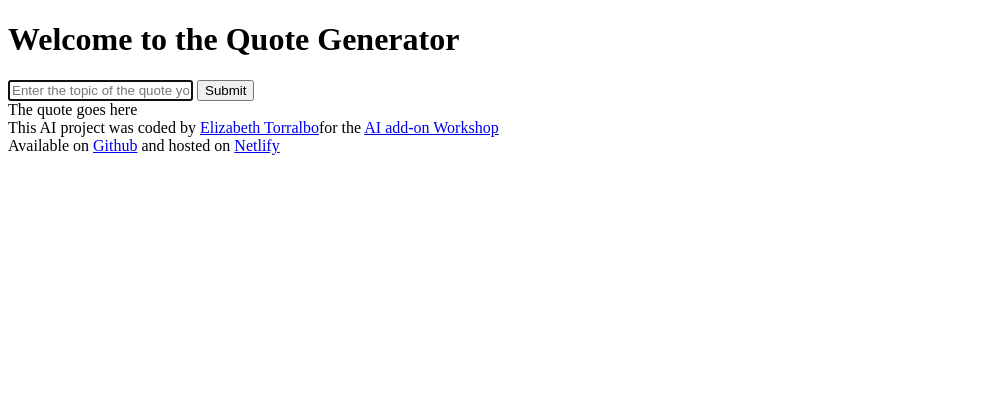
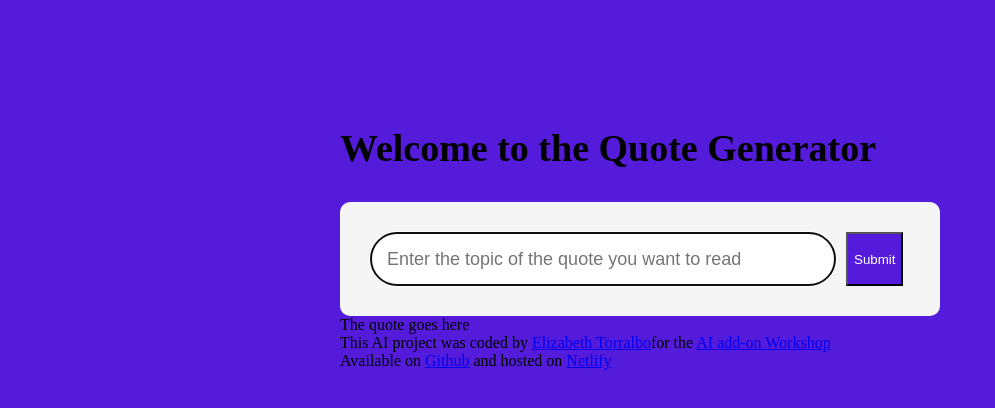
Before and after one commit to eliztorr/quote-generator, a plain HTML site: page index.html in a window 1280 px wide. Shown: the whole page, without its empty margins (0-995 px from the left). Drawn offline with Linux system fonts and the light colour scheme; files that its build step writes are made by us from their sources.

Commit message:
added css

```diff
--- a/index.html
+++ b/index.html
@@ -7,6 +7,7 @@
     <title>Quote Generator</title>
   </head>
   <body>
+    <div class="container">
       <header>
         <h1>Welcome to the Quote Generator</h1>
       </header>
@@ -18,10 +19,11 @@
             autofocus
             required
             autocomplete="off"
+            class="instructions"
           />
-        <input type="submit" />
+          <input type="submit" class="submit-button" />
         </form>
-      <div>The quote goes here</div>
+        <div class="quote">The quote goes here</div>
       </main>
 
       <footer>
@@ -29,7 +31,9 @@
         <a href="https://www.linkedin.com/in/eliztorr/" target="_blank"
           >Elizabeth Torralbo</a
         >for the
-      <a href="https://www.shecodes.io/" target="_blank"> AI add-on Workshop</a>
+        <a href="https://www.shecodes.io/" target="_blank">
+          AI add-on Workshop</a
+        >
         <br />
         Available on
         <a href="https://github.com/eliztorr/quote-generator" target="_blank"
@@ -38,6 +42,7 @@
         and hosted on
         <a href="https://ai-quote-generator-dec-2023.netlify.app/">Netlify</a>
       </footer>
+    </div>
     <script src="src/index.js"></script>
   </body>
 </html>
--- a/src/style.css
+++ b/src/style.css
@@ -0,0 +1,39 @@
+body {
+  background-color: #551bdb;
+}
+.container {
+  margin: 120px auto;
+  max-width: 600px;
+}
+form {
+  padding: 30px;
+  background-color: whitesmoke;
+  border-radius: 10px;
+  display: flex;
+}
+header {
+  margin-bottom: 20px;
+}
+h1 {
+  font-weight: 900;
+  font-size: 38px;
+  line-height: 1.5;
+}
+.instructions {
+  padding: 16px;
+  border: 1px solid rgba(39, 66, 0.5);
+  width: 80%;
+  font-size: 18px;
+  border-radius: 50px;
+  line-height: 20px;
+  color: #274589;
+}
+.poem {
+  font-size: 14px;
+  background-color: white;
+}
+.submit-button {
+  margin-left: 10px;
+  background-color: #551bdb;
+  color: white;
+}
```
Lines whose indentation alone changed are shown as unchanged.
